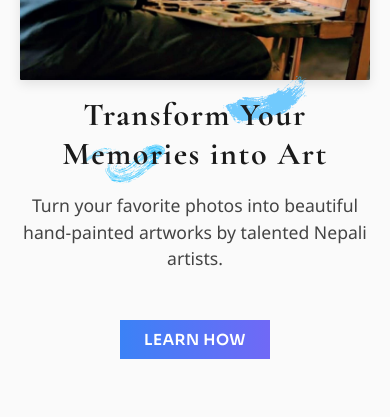
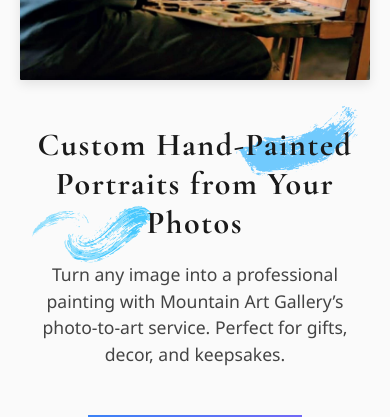
Before and after one commit to shrawan-shakya/mountainartgallery, a React (Create React App) app: page / in a window 390 px wide. Shown: the part 1147-1564 px from the top of the page. Built offline with nearby package versions, Linux system fonts and the light colour scheme; no server answers; the database is empty.

Commit message:
Initial commit

```diff
--- a/src/components/PhotographyToPainting.js
+++ b/src/components/PhotographyToPainting.js
@@ -17,13 +17,13 @@
           {/* SVG behind text */}
           <img src={brush1} alt="" className="brush-behind-heading" aria-hidden="true" />
 
-          <h2>Transform Your Memories into Art</h2>
+          <h2>Custom Hand-Painted Portraits from Your Photos</h2>
           <p>
-            Turn your favorite photos into beautiful hand-painted artworks by talented Nepali artists.
+            Turn any image into a professional painting with Mountain Art Gallery’s photo-to-art service. Perfect for gifts, decor, and keepsakes.
           </p>
           <div className="center-button-wrapper">
             <Link to="/photo-to-painting" className="explore-button">
-              Learn How
+              Start Your Order
             </Link>
           </div>
         </div>
--- a/src/styles/BrushStroke.css
+++ b/src/styles/BrushStroke.css
@@ -2,7 +2,7 @@
   position: absolute;
   top: 80px;
   left: 30px;
-  width: 180px;
+  width: 380px;
   z-index: 0;
   pointer-events: none;
   transform: rotate(-10deg);
--- a/src/styles/PhotographyToPainting.css
+++ b/src/styles/PhotographyToPainting.css
@@ -60,7 +60,7 @@
   top: 0;
   left: 50%;
   transform: translateX(-50%) scale(1.3);
-  width: 300px;
+  width: 700px;
   opacity: 0.7;
   z-index: 1;
   pointer-events: none;
@@ -100,11 +100,12 @@
 @media (max-width: 768px) {
     .photo-painting-container {
     padding: 20px 20px;
+    margin-bottom: 0;
 
 }
   .photo-painting-content {
     flex-direction: column;
-    gap: 10px;
+    gap: 40px;
     text-align: center;
   }
 
@@ -118,7 +119,7 @@
 
   .brush-behind-heading {
     top: -20px;
-    width: 220px;
+    width: 320px;
     transform: translateX(-50%) scale(1.1);
   }
 
```
